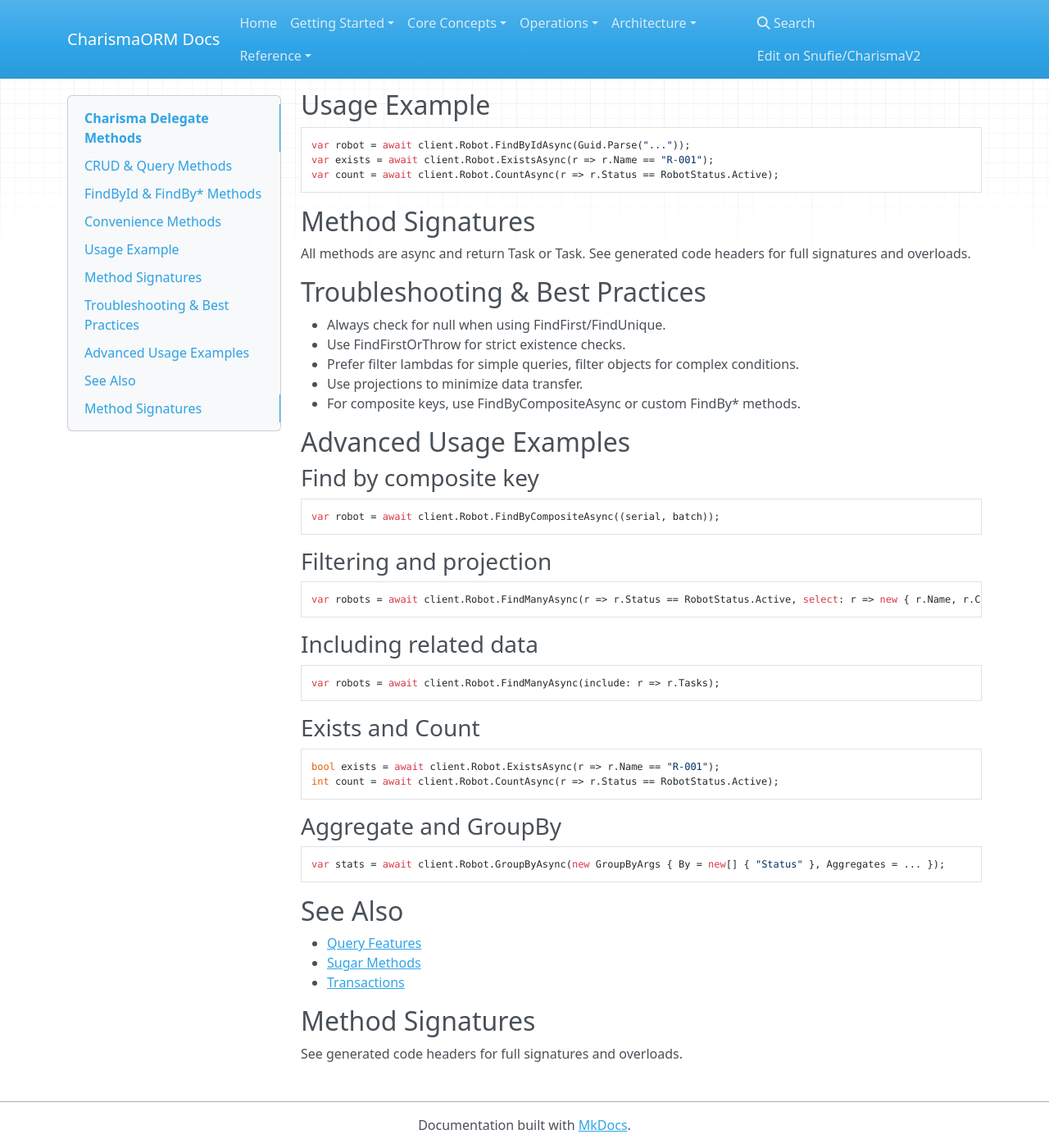
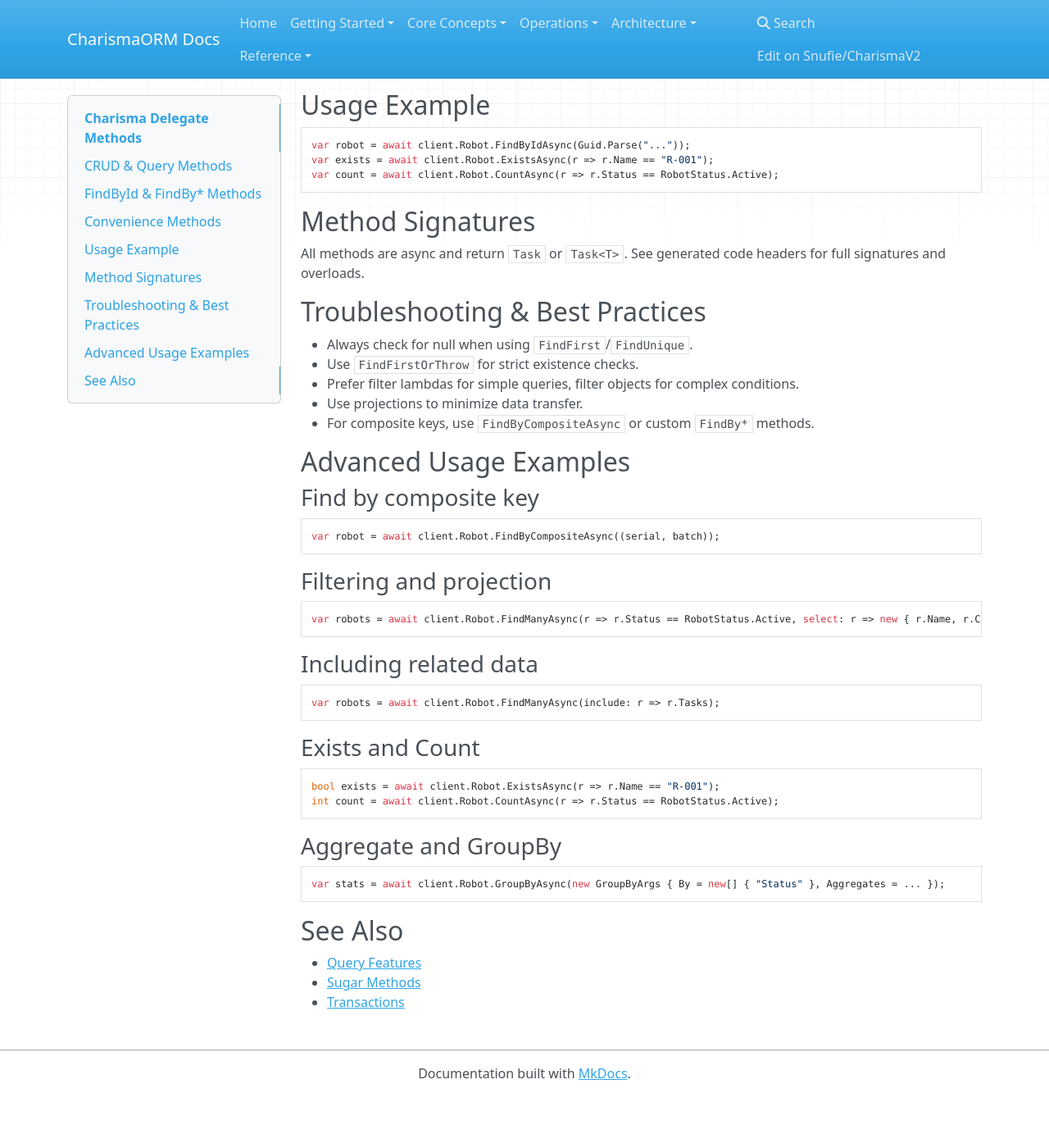
Before and after one commit to Snufie/CharismaORM, an MkDocs documentation site: the page built from docs/core/delegate-methods.md, in a window 1280 px wide and 1400 px high, scrolled down 269 px. Shown: the whole window at 82% size. Built offline with MkDocs 1.6.1, drawn with Linux system fonts in a browser that asks for light colours; nearby versions of some CDN libraries; after the commit the page ends 1606 px from its top, so only the background shows below that.

Commit message:
Fix typos

```diff
--- a/docs/core/delegate-methods.md
+++ b/docs/core/delegate-methods.md
@@ -18,15 +18,15 @@ var count = await client.Robot.CountAsync(r => r.Status == RobotStatus.Active);
 
 ## Method Signatures
 
-All methods are async and return Task or Task<T>. See generated code headers for full signatures and overloads.
+All methods are async and return `Task` or `Task<T>`. See generated code headers for full signatures and overloads.
 
 ## Troubleshooting & Best Practices
 
-- Always check for null when using FindFirst/FindUnique.
-- Use FindFirstOrThrow for strict existence checks.
+- Always check for null when using `FindFirst`/`FindUnique`.
+- Use `FindFirstOrThrow` for strict existence checks.
 - Prefer filter lambdas for simple queries, filter objects for complex conditions.
 - Use projections to minimize data transfer.
-- For composite keys, use FindByCompositeAsync or custom FindBy\* methods.
+- For composite keys, use `FindByCompositeAsync` or custom `FindBy*` methods.
 
 ## Advanced Usage Examples
 
@@ -66,7 +66,3 @@ var stats = await client.Robot.GroupByAsync(new GroupByArgs { By = new[] { "Stat
 - [Query Features](query-features.md)
 - [Sugar Methods](sugar-methods.md)
 - [Transactions](transactions-full.md)
-
-## Method Signatures
-
-See generated code headers for full signatures and overloads.
```
